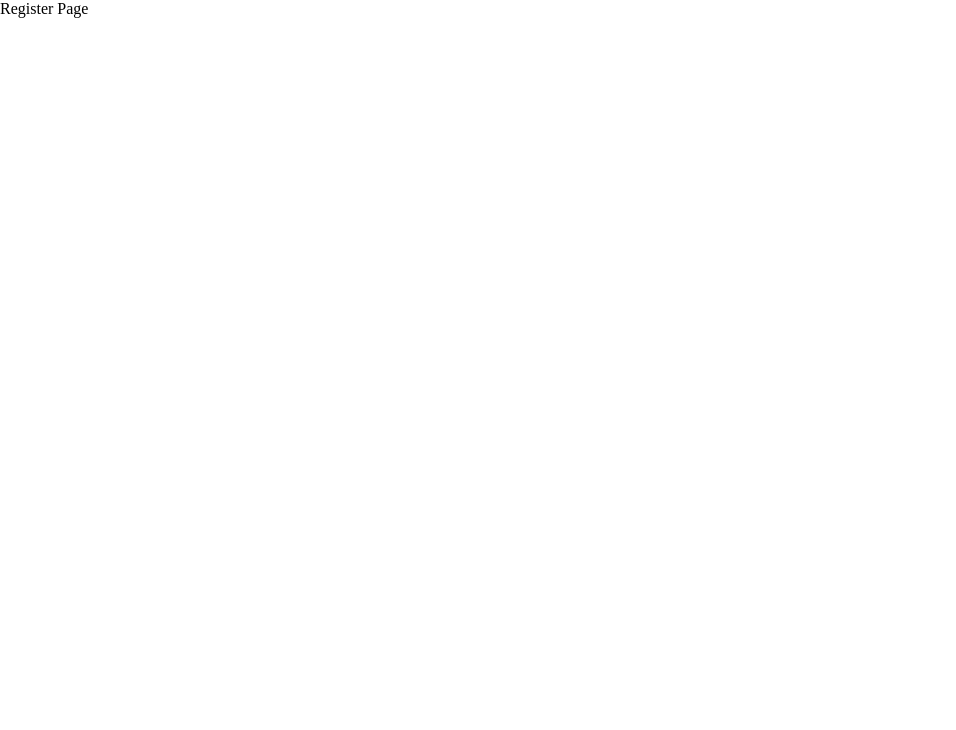
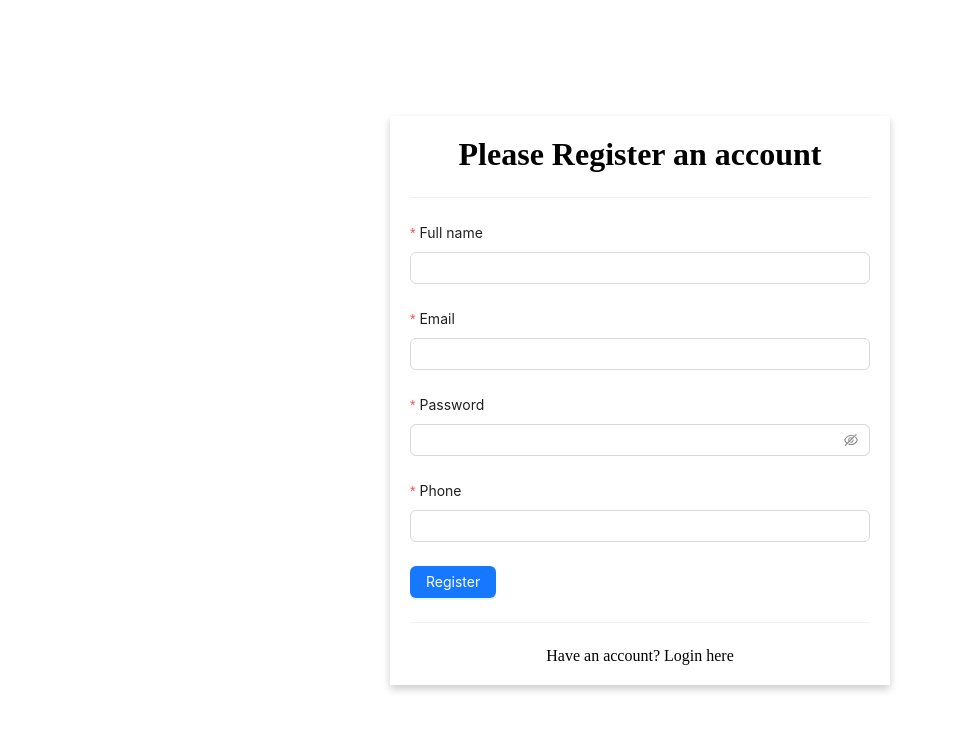
Before and after one commit to NHACTAOHOCBAI/ReacJs_ThucChien, a React (Vite) app: page /register in a window 1280 px wide. Shown: the top 730 px of the page, without its empty margins (0-956 px from the left). Built offline with nearby package versions, Linux system fonts and the light colour scheme.

Commit message:
complete register page interface

```diff
--- a/src/pages/client/auth/register.tsx
+++ b/src/pages/client/auth/register.tsx
@@ -1,6 +1,100 @@
+import { Button, Divider, Form, FormProps, Input } from "antd";
+
+
+
 const RegisterPage = () => {
+    type FieldType = {
+        fullName: string;
+        password: string;
+        email: string;
+        phone: string;
+    };
+    const onFinish: FormProps<FieldType>['onFinish'] = (values) => {
+        console.log(values);
+    };
     return (
-        <>Register Page</>
+        <div style={{
+            width: "100vw",
+            height: "100vh",
+            display: "flex",
+            justifyContent: "center",
+            alignItems: 'center'
+        }}>
+            <div style={{
+                display: "flex",
+                justifyContent: "center",
+                backgroundColor: "white",
+                flexDirection: "column",
+                alignContent: 'center',
+                width: 500,
+                boxShadow: "0 4px 8px 0 rgba(0, 0, 0, 0.2)"
+            }}
+            >
+                <div style={{
+                    margin: 20
+                }}>
+                    <h1 style={{
+                        textAlign: "center"
+                    }}>
+                        Please Register an account</h1>
+                    <Divider />
+                    <Form
+                        layout="vertical"
+                        name="basic"
+                        initialValues={{ remember: true }}
+                        onFinish={onFinish}
+                        autoComplete="off"
+                    >
+                        <Form.Item<FieldType>
+                            label="Full name"
+                            name="fullName"
+                            rules={[{ required: true, message: 'Please input your full name!' }]}
+                        >
+                            <Input />
+                        </Form.Item>
+                        <Form.Item<FieldType>
+                            label="Email"
+                            name="email"
+                            rules={[
+                                {
+                                    type: "email",
+                                    message: "The input is not valid E-mail!"
+                                },
+                                {
+                                    required: true,
+                                    message: "Please input your email!"
+                                }
+                            ]}
+                        >
+                            <Input />
+                        </Form.Item>
+                        <Form.Item<FieldType>
+                            label="Password"
+                            name="password"
+                            rules={[{ required: true, message: 'Please input your password!' }]}
+                        >
+                            <Input.Password />
+                        </Form.Item>
+                        <Form.Item<FieldType>
+                            label="Phone"
+                            name="phone"
+                            rules={[{ required: true, message: 'Please input your phone!' }]}
+                        >
+                            <Input />
+                        </Form.Item>
+                        <Form.Item label={null}>
+                            <Button type="primary" htmlType="submit">
+                                Register
+                            </Button>
+                        </Form.Item>
+                    </Form>
+                    <Divider />
+                    <div style={{
+                        textAlign: "center"
+                    }}> Have an account? Login here</div>
+                </div>
+            </div>
+        </div>
     )
 }
 export default RegisterPage;
```
